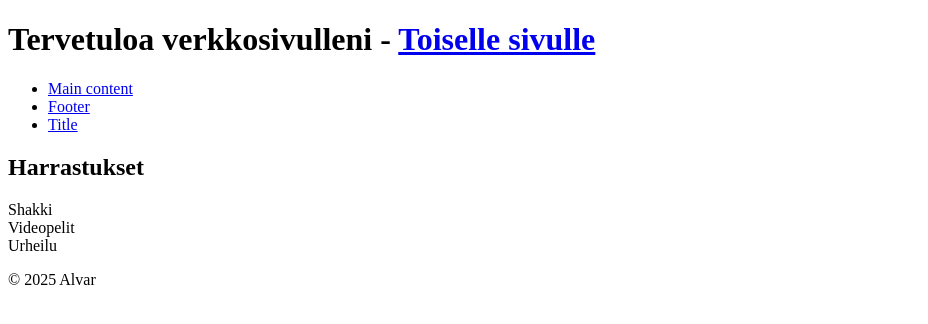
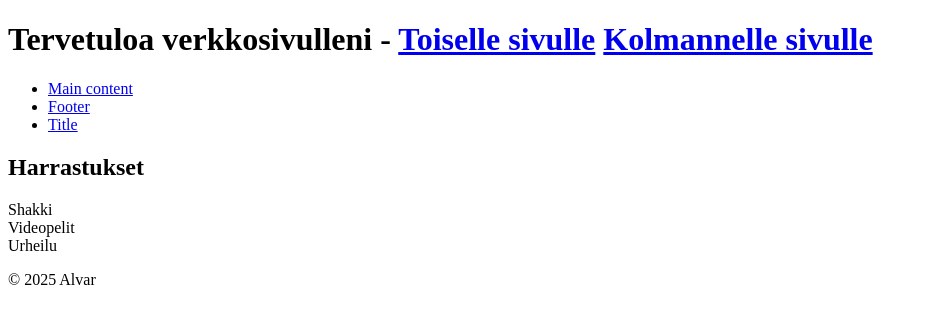
Before and after one commit to alvmoi/alvmoi.github.io, a plain HTML site: page HTML_Basics_Assignment/index.html in a window 1280 px wide. Shown: the whole page, without its empty margins (0-928 px from the left). Drawn offline with Linux system fonts and the light colour scheme.

Commit message:
Update index.html

```diff
--- a/HTML_Basics_Assignment/index.html
+++ b/HTML_Basics_Assignment/index.html
@@ -9,6 +9,7 @@
     <header>
         <h1>Tervetuloa verkkosivulleni -
             <a href="https://alvmoi.github.io/HTML_Basics_Assignment/second.html">Toiselle sivulle</a>
+            <a href="https://alvmoi.github.io/6B/third.html">Kolmannelle sivulle</a>
         </h1>
     </header>
     <nav>
```
